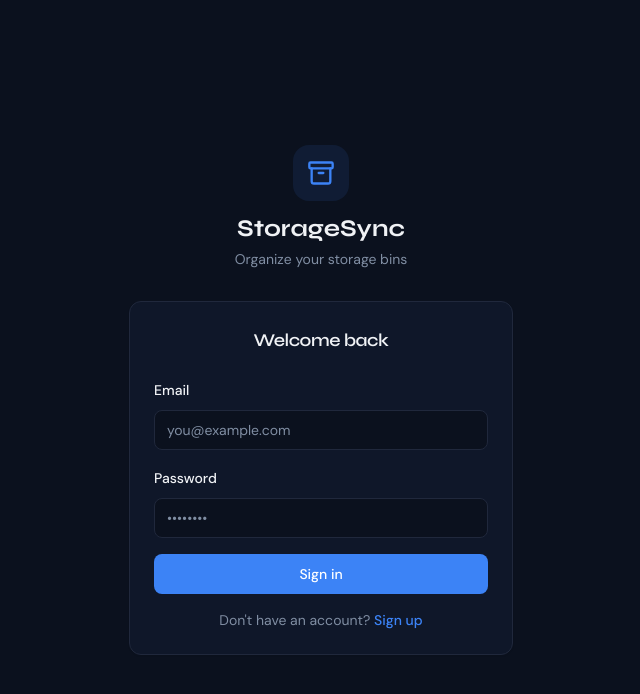
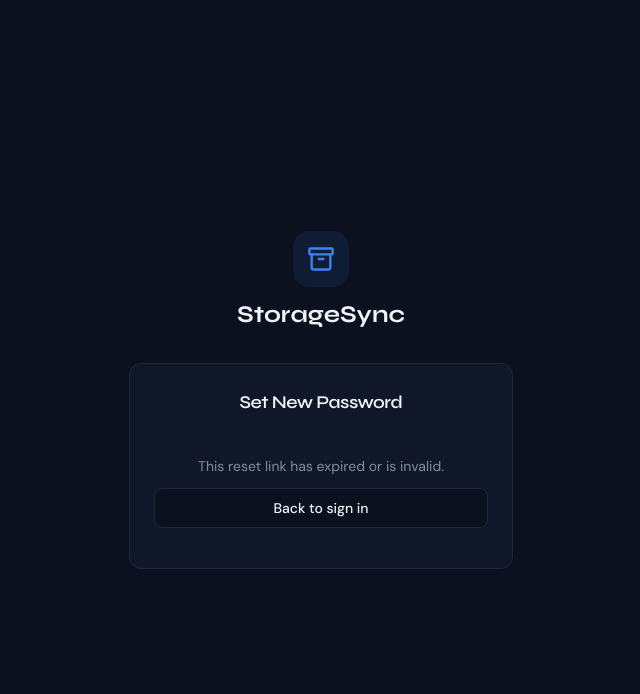
Before and after one commit to boydiz/StorageSync, a React (Vite) app: page /reset-password in a window 1280 px wide. Before the commit this address led to /auth. Shown: the top 694 px of the page, without its empty margins (319-959 px from the left). Built offline with nearby package versions, Linux system fonts and the light colour scheme; no server answers.

Commit message:
Add password reset page
Add password reset page

```diff
--- a/src/App.tsx
+++ b/src/App.tsx
@@ -4,6 +4,7 @@ import { AuthProvider, useAuth } from '@/contexts/AuthContext'
 import { ToastProvider } from '@/components/ui/toast'
 import { AppLayout } from '@/components/layout/AppLayout'
 import AuthPage from '@/pages/AuthPage'
+import ResetPasswordPage from '@/pages/ResetPasswordPage'
 import Dashboard from '@/pages/Dashboard'
 import BinDetail from '@/pages/BinDetail'
 import BinForm from '@/pages/BinForm'
@@ -34,6 +35,7 @@ function AppRoutes() {
   return (
     <Routes>
       <Route path="/auth" element={<AuthPage />} />
+      <Route path="/reset-password" element={<ResetPasswordPage />} />
       <Route path="/" element={<ProtectedRoute><Dashboard /></ProtectedRoute>} />
       <Route path="/items" element={<ProtectedRoute><ItemsPage /></ProtectedRoute>} />
       <Route path="/labels" element={<ProtectedRoute><LabelsPage /></ProtectedRoute>} />
--- a/src/pages/AuthPage.tsx
+++ b/src/pages/AuthPage.tsx
@@ -4,18 +4,24 @@ import { supabase } from '@/lib/supabase'
 import { useAuth } from '@/contexts/AuthContext'
 import { Button } from '@/components/ui/button'
 import { Input, Label, Card, CardContent, CardHeader, CardTitle } from '@/components/ui/primitives'
-import { Archive, Loader2 } from 'lucide-react'
+import { Archive, Loader2, CheckCircle } from 'lucide-react'
+
+type Mode = 'login' | 'signup' | 'forgot'
 
 export default function AuthPage() {
   const { user, loading } = useAuth()
-  const [mode, setMode] = useState<'login' | 'signup'>('login')
+  const [mode, setMode] = useState<Mode>('login')
   const [email, setEmail] = useState('')
   const [password, setPassword] = useState('')
   const [error, setError] = useState('')
   const [submitting, setSubmitting] = useState(false)
   const [success, setSuccess] = useState('')
 
-  if (loading) return <div className="flex items-center justify-center h-screen"><Loader2 className="animate-spin h-6 w-6 text-primary" /></div>
+  if (loading) return (
+    <div className="flex items-center justify-center h-screen">
+      <Loader2 className="animate-spin h-6 w-6 text-primary" />
+    </div>
+  )
   if (user) return <Navigate to="/" replace />
 
   const handleSubmit = async (e: React.FormEvent) => {
@@ -29,15 +35,33 @@ export default function AuthPage() {
         if (error) throw error
         setSuccess('Account created! Check your email to confirm, then sign in.')
         setMode('login')
-      } else {
+      } else if (mode === 'login') {
         const { error } = await supabase.auth.signInWithPassword({ email, password })
         if (error) throw error
+      } else if (mode === 'forgot') {
+        const { error } = await supabase.auth.resetPasswordForEmail(email, {
+          redirectTo: `${window.location.origin}/reset-password`,
+        })
+        if (error) throw error
+        setSuccess('Check your email for a password reset link!')
       }
     } catch (err: unknown) {
       setError(err instanceof Error ? err.message : 'An error occurred')
     } finally {
       setSubmitting(false)
     }
+  }
+
+  const titles: Record<Mode, string> = {
+    login: 'Welcome back',
+    signup: 'Create account',
+    forgot: 'Reset password',
+  }
+
+  const buttonLabels: Record<Mode, string> = {
+    login: 'Sign in',
+    signup: 'Create account',
+    forgot: 'Send reset link',
   }
 
   return (
@@ -56,11 +80,19 @@ export default function AuthPage() {
 
         <Card>
           <CardHeader>
-            <CardTitle className="text-center text-lg">
-              {mode === 'login' ? 'Welcome back' : 'Create account'}
-            </CardTitle>
+            <CardTitle className="text-center text-lg">{titles[mode]}</CardTitle>
           </CardHeader>
           <CardContent>
+            {/* Forgot password success state */}
+            {mode === 'forgot' && success ? (
+              <div className="flex flex-col items-center gap-3 py-4 text-center">
+                <CheckCircle className="h-10 w-10 text-green-500" />
+                <p className="font-medium text-sm">{success}</p>
+                <Button variant="outline" className="w-full mt-2" onClick={() => { setMode('login'); setSuccess('') }}>
+                  Back to sign in
+                </Button>
+              </div>
+            ) : (
               <form onSubmit={handleSubmit} className="space-y-4">
                 <div className="space-y-2">
                   <Label htmlFor="email">Email</Label>
@@ -74,8 +106,21 @@ export default function AuthPage() {
                     autoComplete="email"
                   />
                 </div>
+
+                {mode !== 'forgot' && (
                   <div className="space-y-2">
+                    <div className="flex items-center justify-between">
                       <Label htmlFor="password">Password</Label>
+                      {mode === 'login' && (
+                        <button
+                          type="button"
+                          onClick={() => { setMode('forgot'); setError(''); setSuccess('') }}
+                          className="text-xs text-primary hover:underline"
+                        >
+                          Forgot password?
+                        </button>
+                      )}
+                    </div>
                     <Input
                       id="password"
                       type="password"
@@ -87,27 +132,46 @@ export default function AuthPage() {
                       minLength={6}
                     />
                   </div>
+                )}
 
-              {error && <p className="text-sm text-destructive bg-destructive/10 rounded-md px-3 py-2">{error}</p>}
-              {success && <p className="text-sm text-primary bg-primary/10 rounded-md px-3 py-2">{success}</p>}
+                {mode === 'forgot' && (
+                  <p className="text-sm text-muted-foreground">
+                    Enter your email and we'll send you a link to reset your password.
+                  </p>
+                )}
+
+                {error && (
+                  <p className="text-sm text-destructive bg-destructive/10 rounded-md px-3 py-2">{error}</p>
+                )}
+                {success && mode !== 'forgot' && (
+                  <p className="text-sm text-primary bg-primary/10 rounded-md px-3 py-2">{success}</p>
+                )}
 
                 <Button type="submit" className="w-full" disabled={submitting}>
                   {submitting && <Loader2 className="h-4 w-4 animate-spin" />}
-                {mode === 'login' ? 'Sign in' : 'Create account'}
+                  {buttonLabels[mode]}
                 </Button>
               </form>
+            )}
 
+            {/* Footer links */}
+            {!success && (
               <div className="mt-4 text-center text-sm text-muted-foreground">
-              {mode === 'login' ? (
+                {mode === 'login' && (
                   <>Don't have an account?{' '}
-                  <button onClick={() => setMode('signup')} className="text-primary font-medium hover:underline">Sign up</button>
-                </>
-              ) : (
-                <>Already have an account?{' '}
-                  <button onClick={() => setMode('login')} className="text-primary font-medium hover:underline">Sign in</button>
+                    <button onClick={() => { setMode('signup'); setError('') }} className="text-primary font-medium hover:underline">Sign up</button>
                   </>
                 )}
+                {mode === 'signup' && (
+                  <>Already have an account?{' '}
+                    <button onClick={() => { setMode('login'); setError('') }} className="text-primary font-medium hover:underline">Sign in</button>
+                  </>
+                )}
+                {mode === 'forgot' && !success && (
+                  <button onClick={() => { setMode('login'); setError('') }} className="text-primary font-medium hover:underline">Back to sign in</button>
+                )}
               </div>
+            )}
           </CardContent>
         </Card>
       </div>
--- /dev/null
+++ b/src/pages/ResetPasswordPage.tsx
@@ -0,0 +1,146 @@
+import { useState, useEffect } from 'react'
+import { useNavigate } from 'react-router-dom'
+import { supabase } from '@/lib/supabase'
+import { Button } from '@/components/ui/button'
+import { Input, Label, Card, CardContent, CardHeader, CardTitle } from '@/components/ui/primitives'
+import { Archive, Loader2, CheckCircle } from 'lucide-react'
+
+export default function ResetPasswordPage() {
+  const navigate = useNavigate()
+  const [password, setPassword] = useState('')
+  const [confirm, setConfirm] = useState('')
+  const [error, setError] = useState('')
+  const [submitting, setSubmitting] = useState(false)
+  const [done, setDone] = useState(false)
+  const [validSession, setValidSession] = useState(false)
+  const [checking, setChecking] = useState(true)
+
+  // Supabase puts the recovery token in the URL hash
+  // It fires a PASSWORD_RECOVERY event on auth state change
+  useEffect(() => {
+    const { data: { subscription } } = supabase.auth.onAuthStateChange((event) => {
+      if (event === 'PASSWORD_RECOVERY') {
+        setValidSession(true)
+        setChecking(false)
+      }
+    })
+
+    // Also check if we already have a session from the magic link
+    supabase.auth.getSession().then(({ data: { session } }) => {
+      if (session) {
+        setValidSession(true)
+      }
+      setChecking(false)
+    })
+
+    return () => subscription.unsubscribe()
+  }, [])
+
+  const handleSubmit = async (e: React.FormEvent) => {
+    e.preventDefault()
+    setError('')
+
+    if (password.length < 6) {
+      setError('Password must be at least 6 characters')
+      return
+    }
+    if (password !== confirm) {
+      setError('Passwords do not match')
+      return
+    }
+
+    setSubmitting(true)
+    try {
+      const { error } = await supabase.auth.updateUser({ password })
+      if (error) throw error
+      setDone(true)
+      // Redirect to app after 2 seconds
+      setTimeout(() => navigate('/'), 2000)
+    } catch (err: unknown) {
+      setError(err instanceof Error ? err.message : 'Something went wrong')
+    } finally {
+      setSubmitting(false)
+    }
+  }
+
+  if (checking) {
+    return (
+      <div className="flex items-center justify-center h-screen">
+        <Loader2 className="animate-spin h-6 w-6 text-primary" />
+      </div>
+    )
+  }
+
+  return (
+    <div className="min-h-screen flex items-center justify-center bg-background p-4">
+      <div className="w-full max-w-sm">
+        {/* Brand */}
+        <div className="flex flex-col items-center mb-8 gap-3">
+          <div className="h-14 w-14 rounded-2xl bg-primary/10 flex items-center justify-center">
+            <Archive className="h-7 w-7 text-primary" />
+          </div>
+          <h1 className="font-display font-bold text-2xl">StorageSync</h1>
+        </div>
+
+        <Card>
+          <CardHeader>
+            <CardTitle className="text-center text-lg">Set New Password</CardTitle>
+          </CardHeader>
+          <CardContent>
+            {done ? (
+              <div className="flex flex-col items-center gap-3 py-4 text-center">
+                <CheckCircle className="h-10 w-10 text-green-500" />
+                <p className="font-medium">Password updated!</p>
+                <p className="text-sm text-muted-foreground">Taking you to the app...</p>
+              </div>
+            ) : !validSession ? (
+              <div className="text-center py-4 space-y-3">
+                <p className="text-sm text-muted-foreground">This reset link has expired or is invalid.</p>
+                <Button variant="outline" className="w-full" onClick={() => navigate('/auth')}>
+                  Back to sign in
+                </Button>
+              </div>
+            ) : (
+              <form onSubmit={handleSubmit} className="space-y-4">
+                <div className="space-y-2">
+                  <Label htmlFor="password">New password</Label>
+                  <Input
+                    id="password"
+                    type="password"
+                    placeholder="At least 6 characters"
+                    value={password}
+                    onChange={e => setPassword(e.target.value)}
+                    required
+                    minLength={6}
+                    autoComplete="new-password"
+                  />
+                </div>
+                <div className="space-y-2">
+                  <Label htmlFor="confirm">Confirm password</Label>
+                  <Input
+                    id="confirm"
+                    type="password"
+                    placeholder="Type it again"
+                    value={confirm}
+                    onChange={e => setConfirm(e.target.value)}
+                    required
+                    autoComplete="new-password"
+                  />
+                </div>
+
+                {error && (
+                  <p className="text-sm text-destructive bg-destructive/10 rounded-md px-3 py-2">{error}</p>
+                )}
+
+                <Button type="submit" className="w-full" disabled={submitting}>
+                  {submitting && <Loader2 className="h-4 w-4 animate-spin" />}
+                  Set new password
+                </Button>
+              </form>
+            )}
+          </CardContent>
+        </Card>
+      </div>
+    </div>
+  )
+}
```
Lines whose indentation alone changed are shown as unchanged.
